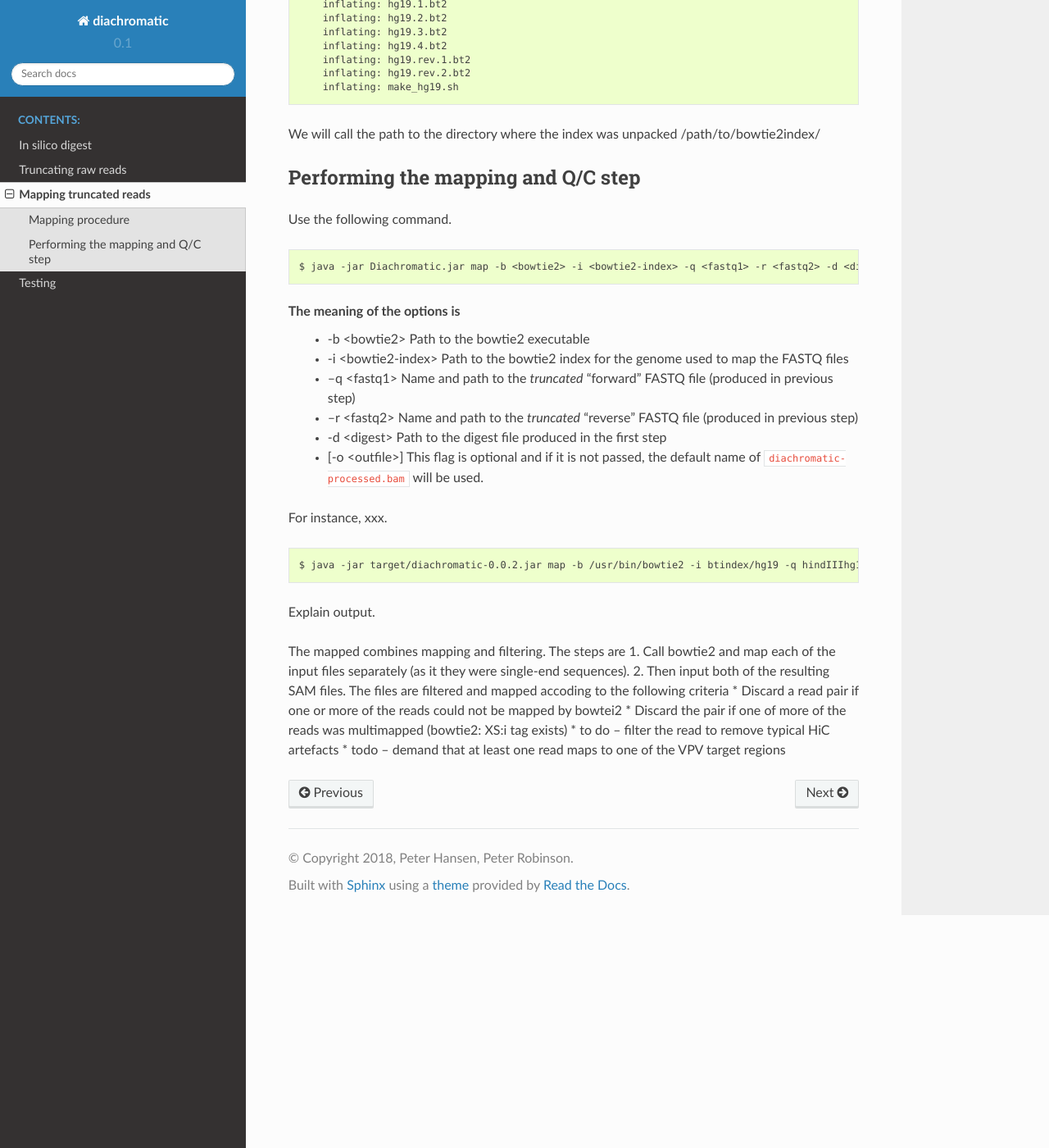
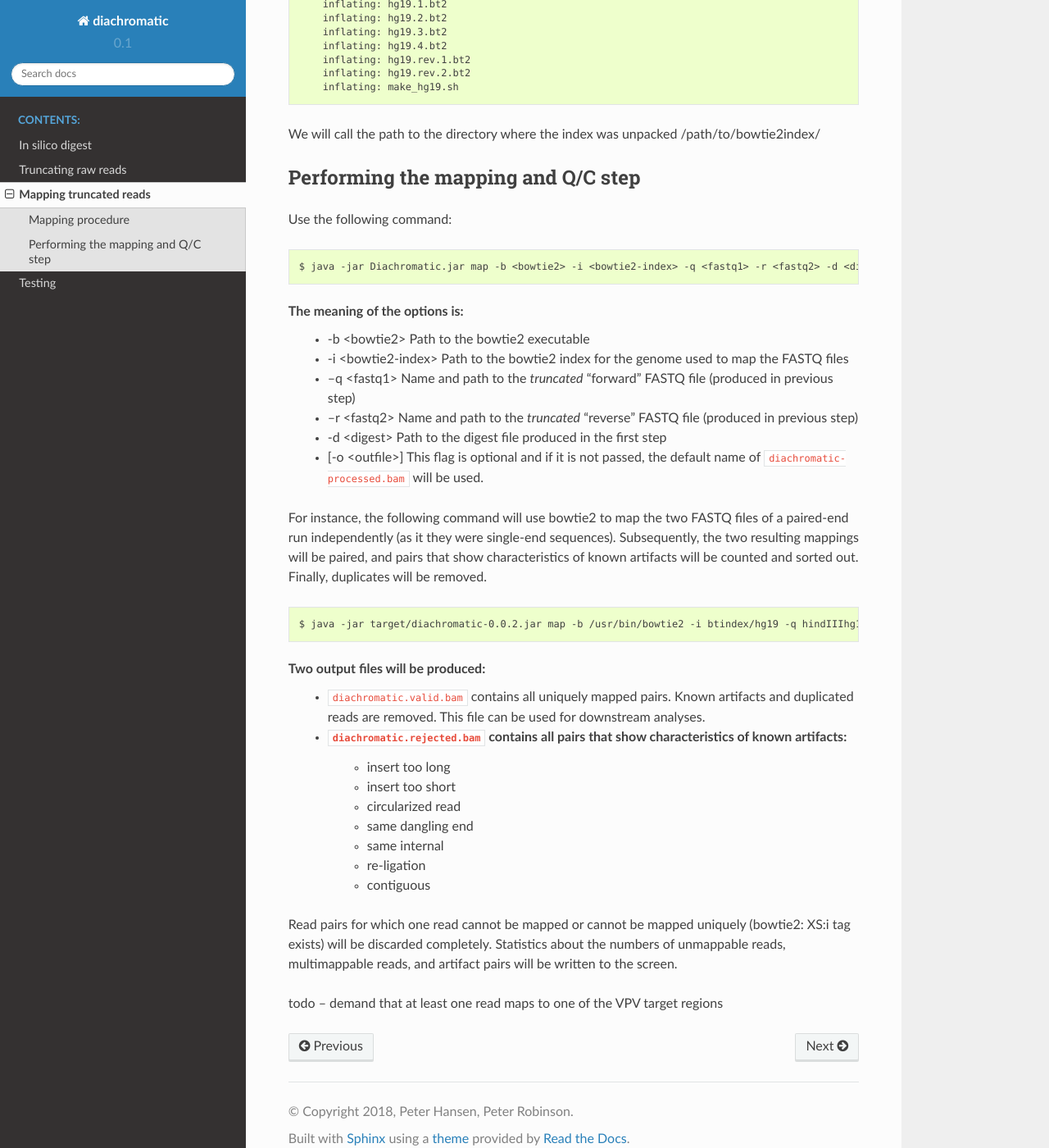
Before and after one commit to TheJacksonLaboratory/diachromatic, a Sphinx documentation site: the page built from docs/mapping.rst, in a window 1280 px wide and 1400 px high, scrolled down 481 px. Shown: the whole window at 82% size. Built offline with Sphinx 7.4.7 and the Read the Docs theme 2.0.0, drawn with Linux system fonts in a browser that asks for light colours.

Commit message:
Revised and extended documentation.

```diff
--- a/docs/mapping.rst
+++ b/docs/mapping.rst
@@ -30,11 +30,11 @@ We will call the path to the directory where the index was unpacked /path/to/bow
 
 Performing the mapping and Q/C step
 ~~~~~~~~~~~~~~~~~~~~~~~~~~~~~~~~~~~
-Use the following command. ::
+Use the following command: ::
 
     $ java -jar Diachromatic.jar map -b <bowtie2> -i <bowtie2-index> -q <fastq1> -r <fastq2> -d <digest> [-o <outfile>]
 
-The meaning of the options is
+The meaning of the options is:
     * -b <bowtie2> Path to the bowtie2 executable
     * -i <bowtie2-index> Path to the bowtie2 index for the genome used to map the FASTQ files
     * --q <fastq1> Name and path to the *truncated* "forward" FASTQ file (produced in previous step)
@@ -42,17 +42,22 @@ The meaning of the options is
     * -d <digest> Path to the digest file produced in the first step
     * [-o <outfile>] This flag is optional and if it is not passed, the default name of ``diachromatic-processed.bam`` will be used.
 
-For instance, xxx. ::
+For instance, the following command will use bowtie2 to map the two FASTQ files of a paired-end run independently (as it they were single-end sequences). Subsequently, the two resulting mappings will be paired, and pairs that show characteristics of known artifacts will be counted and sorted out. Finally, duplicates will be removed. ::
 
     $ java -jar target/diachromatic-0.0.2.jar map -b /usr/bin/bowtie2 -i btindex/hg19 -q hindIIIhg19chc/test_dataset1.hindIIIhg19.fastq -r hindIIIhg19chc/test_dataset2.hindIIIhg19.fastq -d hg19HindIIIdigest.txtr -o hindIII
 
-Explain output.
+Two output files will be produced:
+    * ``diachromatic.valid.bam`` contains all uniquely mapped pairs. Known artifacts and duplicated reads are removed. This file can be used for downstream analyses.
+    * ``diachromatic.rejected.bam`` contains all pairs that show characteristics of known artifacts:
+        * insert too long
+        * insert too short
+        * circularized read
+        * same dangling end
+        * same internal
+        * re-ligation
+        * contiguous
 
-The mapped combines mapping and filtering. The steps are
-1. Call bowtie2 and map each of the input files separately (as it they were single-end sequences).
-2. Then input both of the resulting SAM files. The files are filtered and
-mapped accoding to the following criteria
-* Discard a read pair if one or more of the reads could not be mapped by bowtei2
-* Discard the pair if one of more of the reads was multimapped (bowtie2: XS:i tag exists)
-* to do -- filter the read to remove typical HiC artefacts
-* todo -- demand that at least one read maps to one of the VPV target regions
+Read pairs for which one read cannot be mapped or cannot be mapped uniquely (bowtie2: XS:i tag exists) will be discarded completely. Statistics about the numbers of unmappable reads, multimappable reads, and artifact pairs will be written to the screen.
+
+
+todo -- demand that at least one read maps to one of the VPV target regions
```
